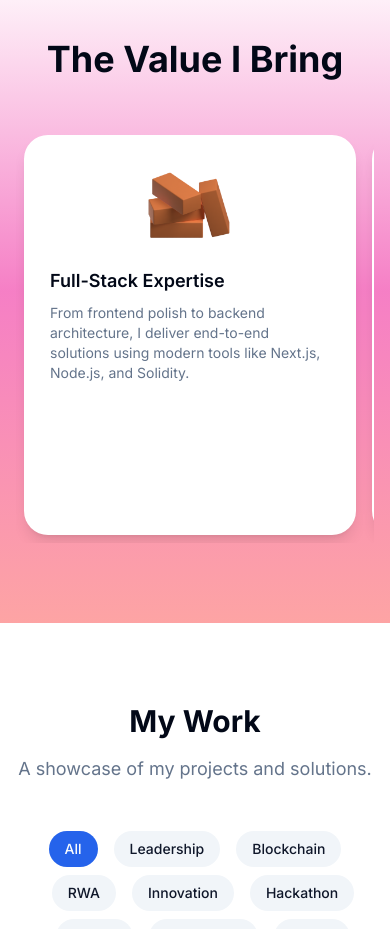
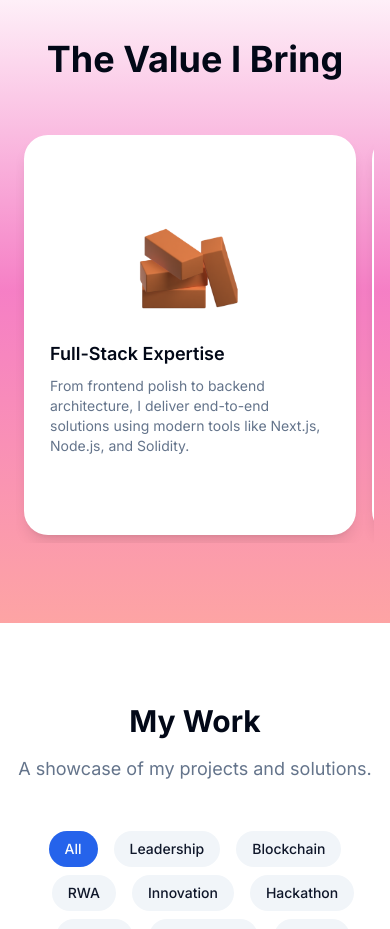
Before and after one commit to rocioferreiro/portfolio, a Next.js app: page / in a window 390 px wide. Shown: the part 1720-2649 px from the top of the page. Built offline with nearby package versions, Linux system fonts and the light colour scheme.

Commit message:
Update FeatureCarousel layout for improved visual consistency and responsiveness

```diff
--- a/app/components/FeatureCarousel.tsx
+++ b/app/components/FeatureCarousel.tsx
@@ -83,11 +83,11 @@ export default function FeatureCarousel() {
             {features.map((feature, index) => (
               <motion.div
                 key={`${index}-${feature.title}`}
-                className="min-w-[85vw] max-w-[95vw] sm:min-w-[300px] sm:max-w-[340px] h-[400px] p-6 sm:p-8 m-2 sm:m-4 bg-background rounded-3xl shadow-lg flex flex-col justify-between hover-lift transition-all duration-300 ease-in-out border-2 border-transparent hover:border-primary/10"
+                className="min-w-[85vw] max-w-[95vw] sm:min-w-[300px] sm:max-w-[340px] h-[400px] p-6 sm:p-8 m-2 sm:m-4 bg-background rounded-3xl shadow-lg flex flex-col justify-center hover-lift transition-all duration-300 ease-in-out border-2 border-transparent hover:border-primary/10"
               >
                 <div>
-                  <div className="mb-4 h-[90px] sm:h-[110px] items-center flex justify-center w-full">
-                    <img src={feature.icon} alt={feature.title} className="h-[70px] sm:h-[85px]" />
+                  <div className="mb-4 h-[110px] items-center flex justify-center w-full">
+                    <img src={feature.icon} alt={feature.title} className="h-[85px]" />
                   </div>
                   <h3 className="text-lg sm:text-xl font-semibold mb-2 text-foreground">{feature.title}</h3>
                   <p className="text-muted-foreground text-sm sm:text-base">{feature.description}</p>
```
